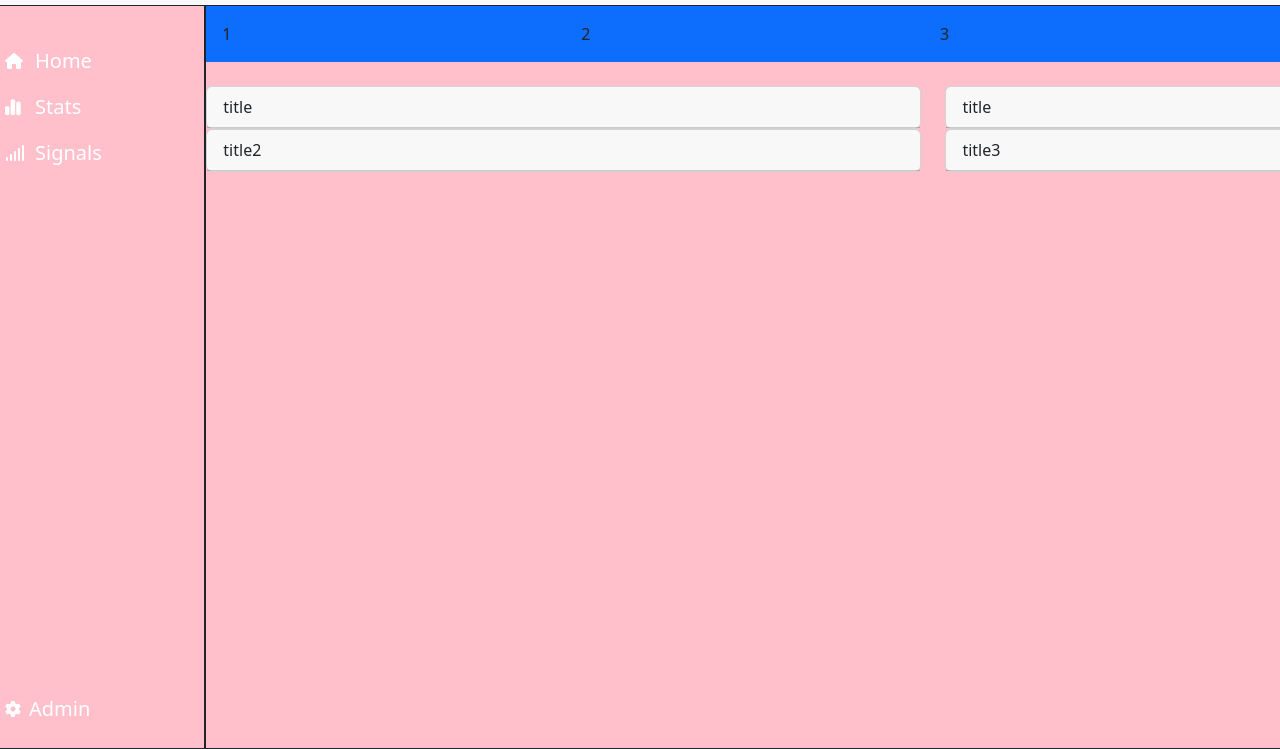
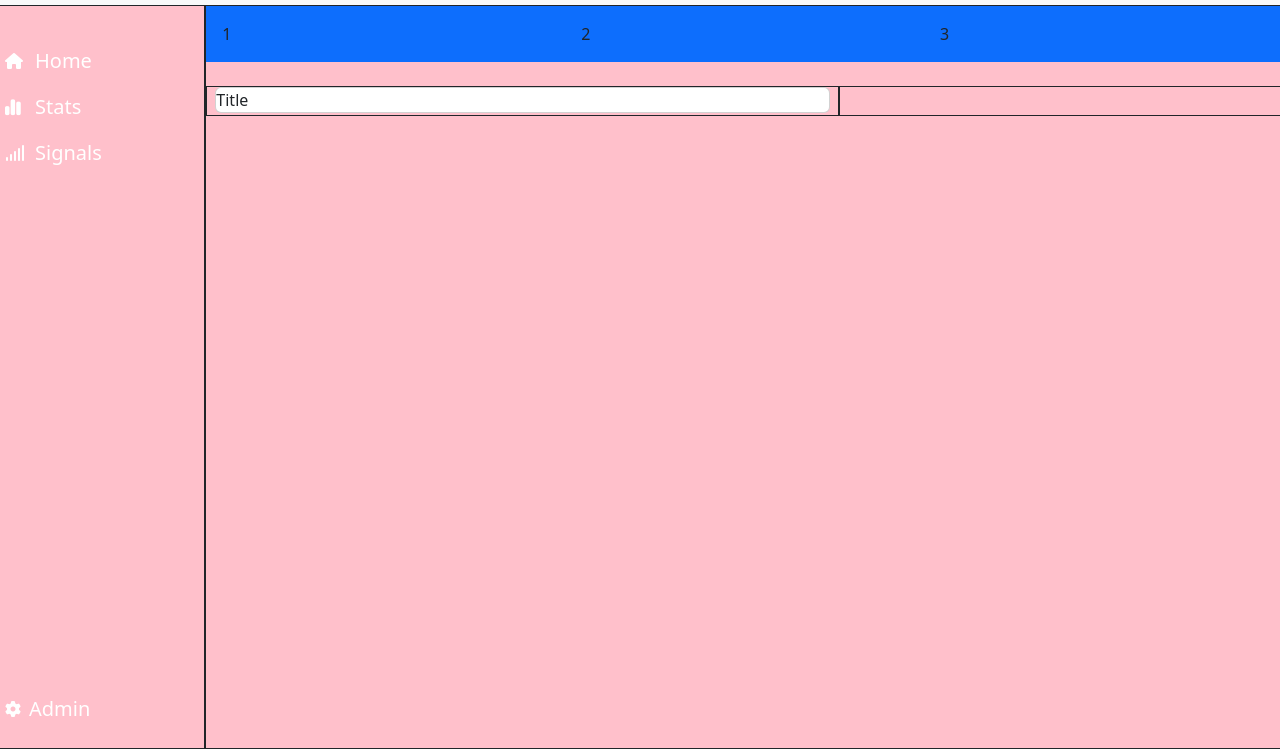
Before and after one commit to estherpinos/html-css-bootstrap-dashboard, a plain HTML site: page index.html in a window 1280 px wide. Shown: the part 51-800 px from the top of the page. Drawn offline with nearby package versions, Linux system fonts and the light colour scheme.

Commit message:
Edit [structura contents]

```diff
--- a/css/style.css
+++ b/css/style.css
@@ -1,6 +1,7 @@
 .debug{
   background-color: pink;
   border: 1px solid;
+  height: 30px;
 }
 
 /******* HEADER *******/
--- a/index.html
+++ b/index.html
@@ -61,38 +61,25 @@
       <!-- CONTENTS DASHBOARD -->
       <div class="contents-dashboard debug col-11 col-md-10 p-0 ">
         <section id="blue-bar-top" class="bg-primary p-3  ">
-          <div class="row row-cols-3 d-flex justify-content-between ">
+          <div class="row row-cols-1 row-cols-md-3  d-flex justify-content-between ">
             <div class="logo-boolean">1</div>
             <div class="studenti">2</div>
             <div class="nuovo-studente">3</div>
           </div>
         </section>
         <section id="tabs-contents" class="my-4 ">
-          <div class="row">
-            <div class="col-12 col-md-8 ">
-              <div class="card">
-                <div class="card-header">title</div>
+          <div class="row m-0 ">
+            <div class="content-left debug col-12 col-lg-7 px-2">
+              <div>
+                <div class="card">
+                  <card-header>Title</card-header>
+
+                </div>
               </div>
             </div>
-            <div class="col-12 col-md-4">
-              <div class="card">
-                <div class="card-header">title</div>
-              </div>
-            </div>
-            <div class="col-12 col-md-8 ">
-              <div class="card">
-                <div class="card-header">title2</div>
-              </div>
-            </div>
-            <div class="col-12 col-md-4 ">
-              <div class="card">
-                <div class="card-header">title3</div>
-              </div>
-            </div>
+
+            <div class="content right debug col-12 col-lg-5 px-2"></div>
           </div>
-
-
-
 
 
         </section>
```
